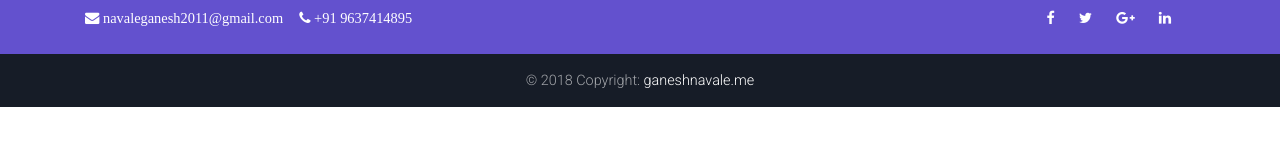
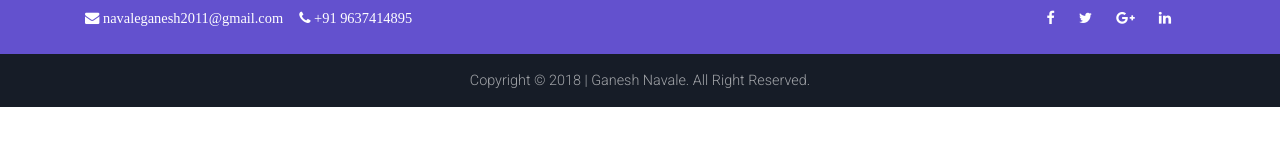
Before and after one commit to GaneshNavale/react_portfolio, a React (Create React App) app: page / in a window 1280 px wide. Shown: the part 552-698 px from the top of the page. Built offline with nearby package versions, Linux system fonts and the light colour scheme.

Commit message:
footer updated

```diff
--- a/src/components/Footer.js
+++ b/src/components/Footer.js
@@ -23,7 +23,7 @@ class FooterPage extends React.Component {
                 </div>
                 <div className="footer-copyright text-center py-3">
                     <Container fluid>
-                        &copy; {(new Date().getFullYear())} Copyright: <a href="http://ganeshnavale.me"> ganeshnavale.me </a>
+                        Copyright &copy; {(new Date().getFullYear())} | Ganesh Navale. All Right Reserved.
                     </Container>
                 </div>
             </Footer>
```
